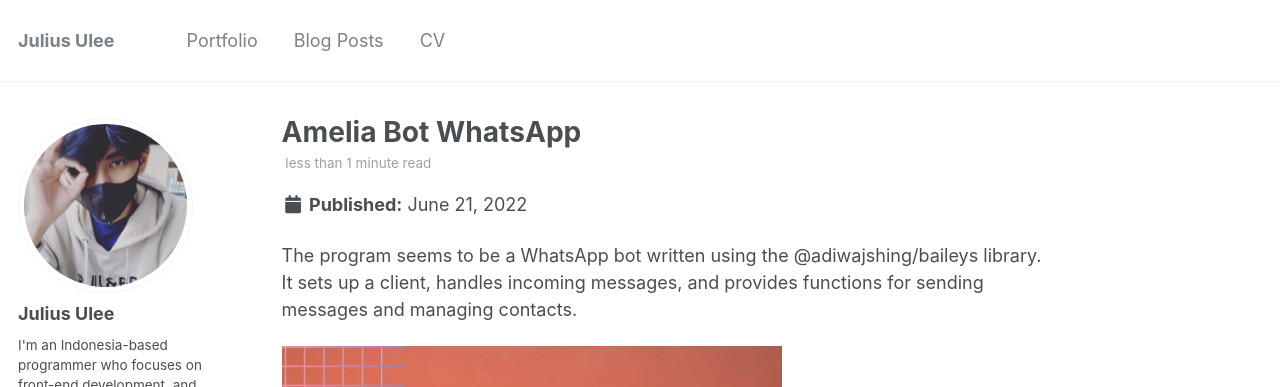
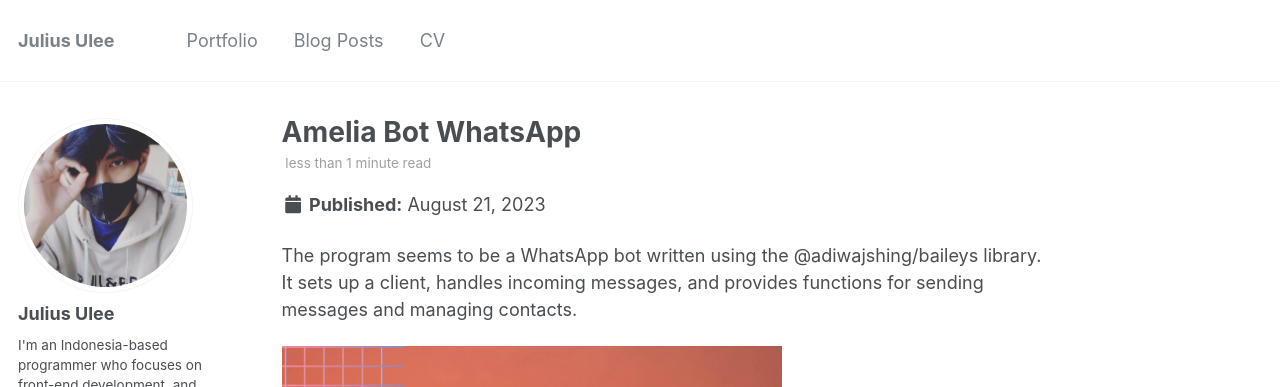
Before and after one commit to Julius-Ulee/julius-ulee.github.io, a Jekyll site: the page built from _posts/2023-08-21-ameliabot.md, in a window 1280 px wide and 900 px high. Shown: the top 387 px of the window. Built offline with Jekyll 4.4.1, drawn with Linux system fonts in a browser that asks for light colours.

Commit message:
Update 2023-08-21-ameliabot.md

```diff
--- a/_posts/2023-08-21-ameliabot.md
+++ b/_posts/2023-08-21-ameliabot.md
@@ -1,6 +1,6 @@
 ---
 title: 'Amelia Bot WhatsApp'
-date: 2022-06-21
+date: 2023-08-21
 permalink: /posts/ameliabot/
 tags:
   - Bot
```
